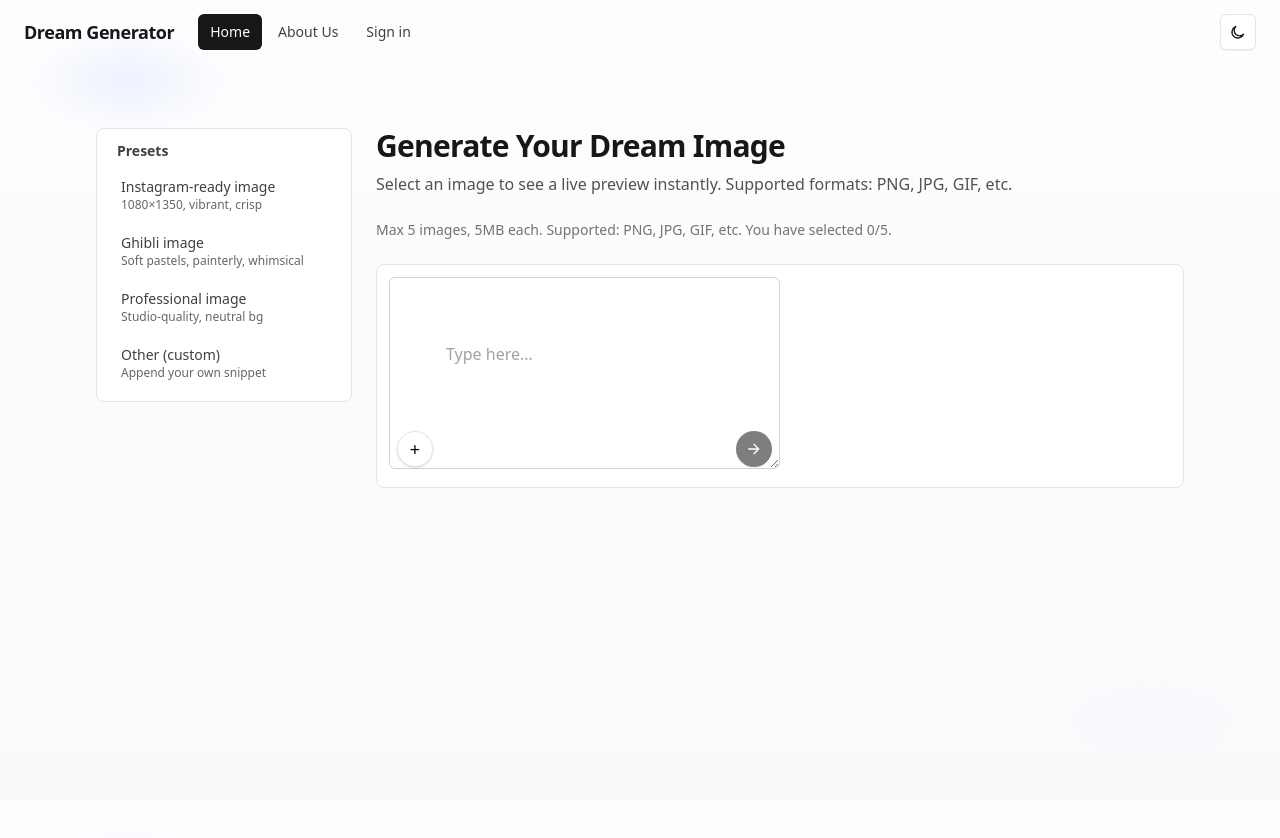
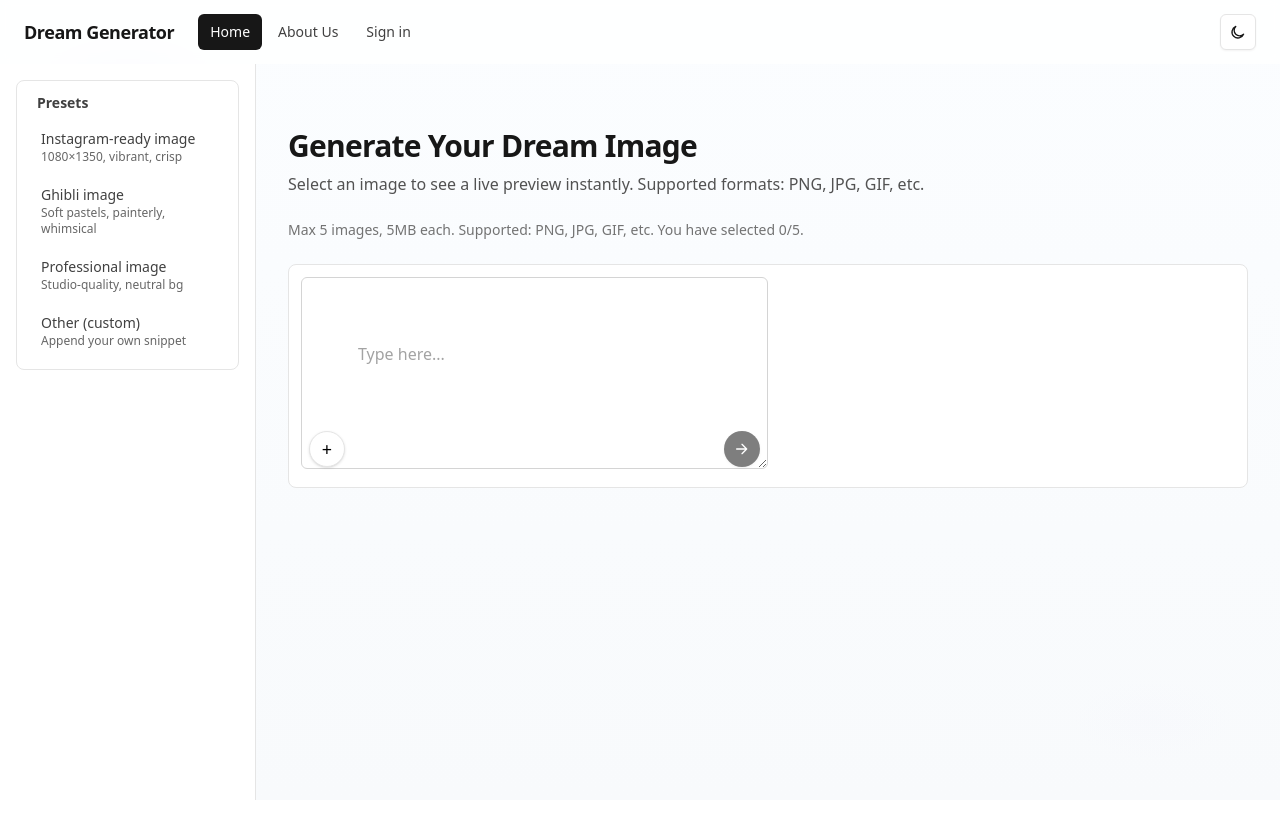
Before and after one commit to nitishkumarsonkar/dream-image-generator, a Next.js app: page / in a window 1280 px wide. Shown: the top 838 px of the page. After the commit the page ends 800 px from the top, so only its background shows below. Built offline with nearby package versions, Linux system fonts and the light colour scheme.

Commit message:
sidebar changes

```diff
--- a/app/page.tsx
+++ b/app/page.tsx
@@ -192,8 +192,15 @@ export default function HomePage() {
 
   return (
     <>
-      <main className="min-h-screen">
-        <div className="app-container px-6 py-16">
+      {/* Desktop fixed sidebar */}
+      <aside className="hidden md:block fixed left-0 top-16 w-64 h-[calc(100vh-4rem)] z-30 bg-white dark:bg-neutral-900 border-r border-neutral-200 dark:border-neutral-800 p-4 overflow-y-auto">
+        <SidebarPresets
+          selectedKey={selectedPreset}
+          onSelect={handlePresetSelect}
+          onApplyCustom={handleApplyCustom}
+        />
+      </aside>
+
       {/* Mobile sidebar drawer */}
       {mobileOpen && (
         <div className="md:hidden fixed inset-0 z-40">
@@ -216,17 +223,9 @@ export default function HomePage() {
         </div>
       )}
 
-          <div className="grid grid-cols-1 md:[grid-template-columns:16rem_1fr] gap-6 items-start">
-            {/* Desktop sidebar (left column) */}
-            <aside className="hidden md:block">
-              <SidebarPresets
-                selectedKey={selectedPreset}
-                onSelect={handlePresetSelect}
-                onApplyCustom={handleApplyCustom}
-              />
-            </aside>
-
-            {/* Main content (right column) */}
+      <main className="min-h-screen pt-16 md:ml-64"> {/* Added pt-16 for header height, ml-64 for fixed sidebar */}
+        <div className="app-container px-6 py-16">
+          {/* Main content */}
           <section className="min-w-0">
               <header className="mb-6">
                 <div className="flex items-center gap-3">
@@ -349,11 +348,10 @@ export default function HomePage() {
               )}
           </section>
         </div>
-        </div>
       </main>
 
       {generatedImages.length > 0 && (
-        <section className="mx-auto max-w-3xl px-6 py-8">
+        <section className="mx-auto max-w-3xl px-6 py-8 md:ml-64">
           <div className="p-3 bg-white dark:bg-neutral-900 rounded-lg shadow-sm text-sm text-neutral-700 dark:text-neutral-200">
             <div className="mb-2 text-sm text-neutral-500 dark:text-neutral-400">
               Generated image preview
--- a/components/Header.tsx
+++ b/components/Header.tsx
@@ -40,7 +40,7 @@ export default function Header(): JSX.Element {
   };
 
   return (
-    <header className="bg-transparent">
+    <header className="fixed top-0 left-0 right-0 z-50 bg-white/80 backdrop-blur-sm dark:bg-neutral-900/80">
       <div className="mx-auto max-w-7xl px-4 sm:px-6">
         <div className="flex h-16 items-center justify-between">
           {/* Left: Brand + Desktop Nav */}
```
Lines whose indentation alone changed are shown as unchanged.
